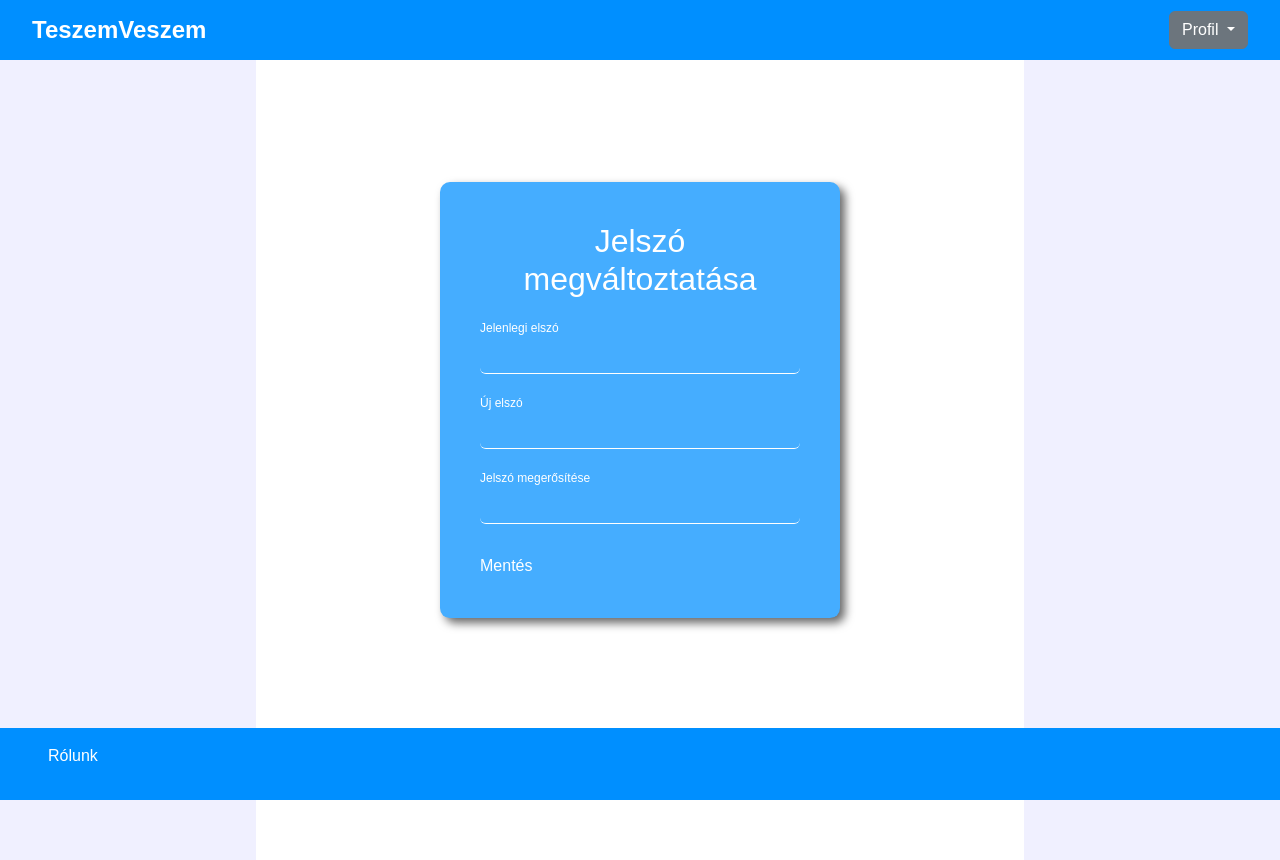
After one commit to AAdam98/TeszemVeszem, a Flask app: page /password in a window 1280 px wide. The commit adds this page. Run offline with Flask 3, Linux system fonts and the light colour scheme; a user stored in the database is signed in.

Commit message:
password change

```diff
--- a/website/templates/base.html
+++ b/website/templates/base.html
@@ -27,7 +27,7 @@
                       Profil
                     </button>
                     <ul class="dropdown-menu" aria-labelledby="dropdownMenu2">
-                      <li><button class="dropdown-item" type="button">Profil</button></li>
+                      <li><a href="/profile"><button class="dropdown-item" type="button">Adatlap</button></a></li>
                       <li><a href="/auth/logout"><button class="dropdown-item" type="button">Kijelentkezés</button></a></li>
                     </ul>
                   </div>
--- /dev/null
+++ b/website/templates/profile_passw.html
@@ -0,0 +1,31 @@
+{% extends "base.html" %}
+{%block title %} TeszemVeszem {% endblock %}
+
+{%block content%}
+
+<div class="login-box">
+    <h2>Jelszó megváltoztatása</h2>
+    <form method="POST">
+        <div class="user-box">
+            <input type="password" class="form-control" id="curPassw" name="curPassw">
+            <label for="curPassw">Jelenlegi elszó</label>
+        </div>
+        <div class="user-box">
+            <input type="password" class="form-control" id="newPassw1" name="newPassw1">
+            <label for="newPassw1">Új elszó</label>
+        </div>
+        <div class="user-box">
+            <input type="password" class="form-control" id="newPassw2" name="newPassw2">
+            <label for="newPassw2" class="form-label">Jelszó megerősítése</label>
+        </div>
+
+        <a href="/profile">
+            <label for="submitBtn">Mentés
+                <input type="submit" id="submitBtn" style="display:none;">
+            </label>
+        </a>
+    </form>
+</div>
+
+
+{%endblock%}
--- a/website/views.py
+++ b/website/views.py
@@ -1,16 +1,40 @@
-from flask import Blueprint, render_template
+from flask import Blueprint, render_template, request, flash, redirect, url_for
 from flask_login import login_required, current_user
+from .db import db
 views = Blueprint('views', __name__)
+from werkzeug.security import generate_password_hash, check_password_hash
 
 @views.route('/')
 # @login_required
 def home():
     return render_template("home.html", user=current_user)
 
-@views.route('/adatlap')
+@views.route('/profile')
 @login_required
 def adatlap():
-    return 'adatlap'
+    user = current_user
+    print(user.username)
+    return render_template("profile.html", user=current_user)
+
+@views.route('/password', methods=['GET','POST'])
+@login_required
+def password():
+    user = current_user
+    if request.method == 'POST':
+        curpassw = request.form.get('curPassw')
+        if check_password_hash(user.password, curpassw):
+            newpassw1 = request.form.get('newPassw1')
+            newpassw2 = request.form.get('newPassw2')
+            if newpassw1 == newpassw2:
+                user.password = generate_password_hash(newpassw1,method='pbkdf2:sha256')
+                db.session.commit()
+                flash('A jelszavad sikeresen megváltoztattad')
+                return redirect(url_for('views.home'))
+            else:
+                flash('A megadott jelszavak nem egyeznek', category='error')
+        else:
+            flash('Hibás jelszó', category='error')
+    return render_template("profile_passw.html", user=current_user)
 
 @views.route('/aboutus')
 def aboutus():
```
Also changed, not shown: website/templates/profile.html (added, +37 -0 lines).
